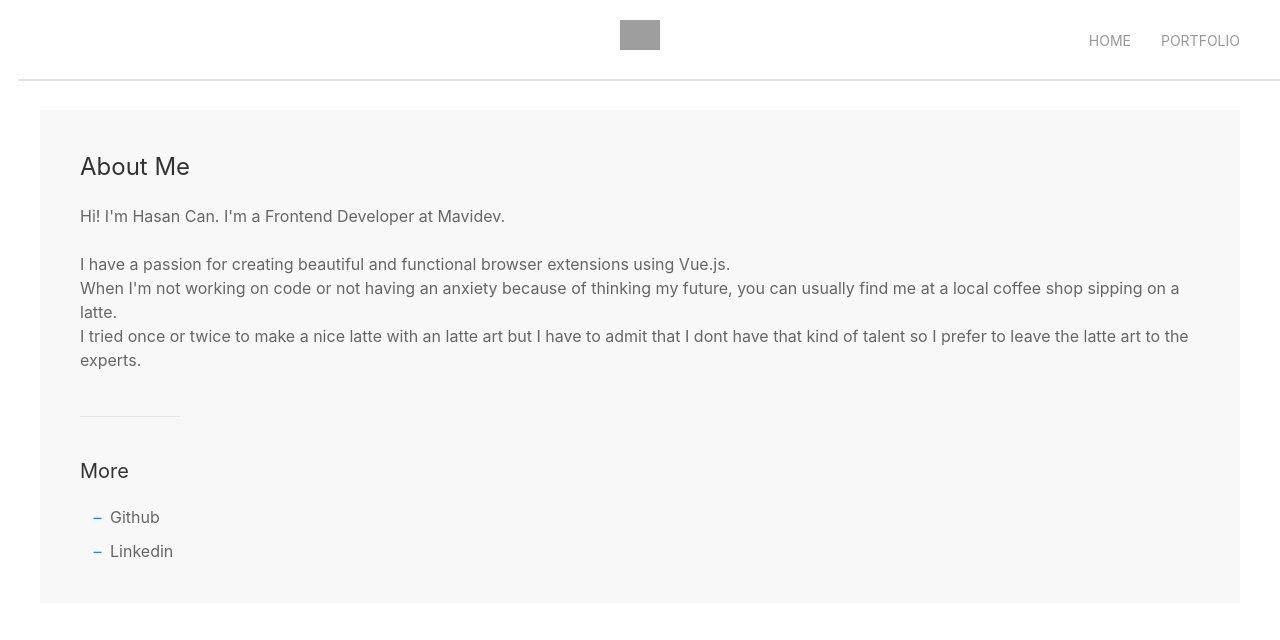
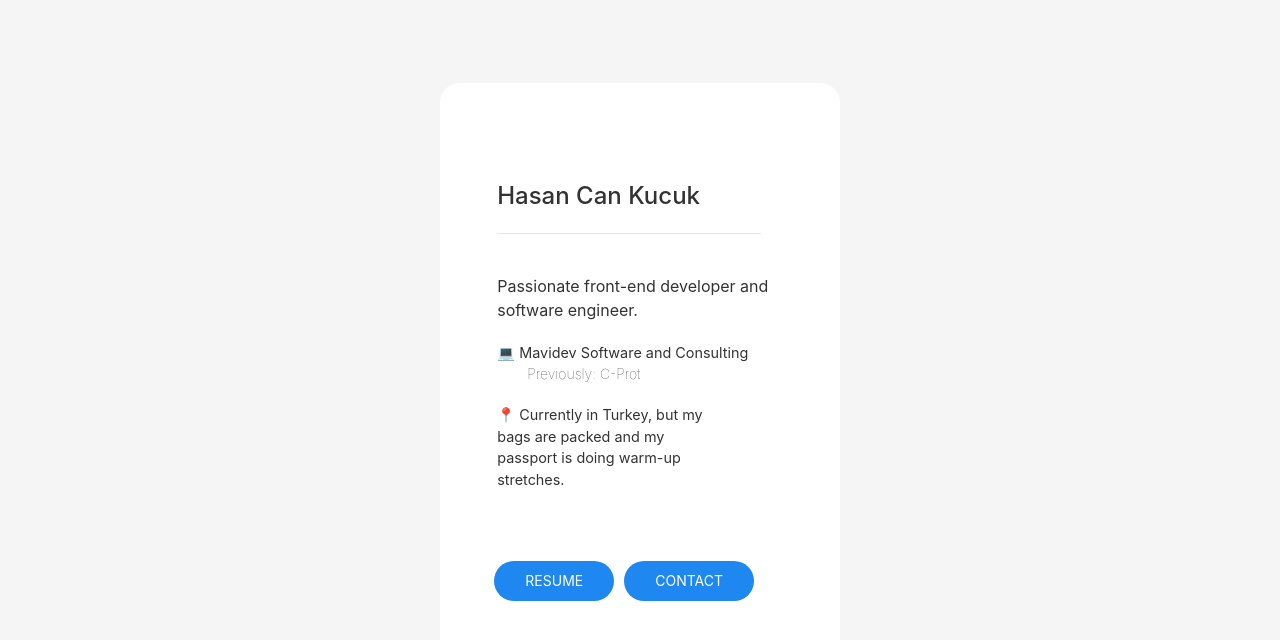
Before and after one commit to hasancankucuk/hasancandev, a Next.js app: page / in a window 1280 px wide. Shown: the top 640 px of the page. Built offline with nearby package versions, Linux system fonts and the light colour scheme; grey boxes are pictures that could not be loaded.

Commit message:
ui changes

```diff
--- a/src/pages/_app.js
+++ b/src/pages/_app.js
@@ -2,18 +2,11 @@ import '../styles/global.css'
 import 'uikit/dist/css/uikit.min.css';
 import 'uikit/dist/js/uikit.min.js';
 import 'uikit/dist/js/uikit-icons.min.js';
-import Head from 'next/head'
-import Header from "../components/header"
+import { useState, useEffect } from 'react';
 
 function MyApp({ Component, pageProps }) {
   return (
     <>
-     <Head>
-        <title>Hasan Can Küçük</title>
-        <link rel="icon" href="/favicon.svg" />
-      </Head>
-
-      <Header></Header>
       <Component {...pageProps} />
     </>
   )
--- a/src/pages/index.js
+++ b/src/pages/index.js
@@ -1,34 +1,45 @@
+import { useEffect } from "react";
+
 export default function Home() {
+    const openResume = () => {
+        window.open('https://read.cv/hasancankucuk', '_blank');
+    };
+
+    const openContact = () => {
+        window.location.href = 'mailto:hasancankucuk@yandex.com';
+    };
+
     return (
-        <div className="uk-container uk-position-relative">
-            <div className="uk-grid-match">
-                <div>
-                    <div className="uk-section uk-section-muted uk-padding">
-                        <div className="uk-container">
-                            <h3>About Me</h3>
-                            <div className="uk-grid-match uk-child-width-1-1@m ">
-                                <p>
-                                    Hi! I'm Hasan Can. I'm a Frontend Developer at Mavidev.<br /><br />
-                                    I have a passion for creating beautiful and functional browser extensions using Vue.js.
-                                    <br />
-                                    When I'm not working on code or not having an anxiety because of thinking my future, you can usually find me at a
-                                    local coffee shop sipping on a latte.
-                                    <br />
-                                    I tried once or twice to make a nice latte with an latte art but I have to admit that I dont have that kind of
-                                    talent so I prefer to leave the latte art to the experts.
-                                    <br /><br />
-                                </p>
-                            </div>
-                            <hr className="uk-divider-small"></hr>
-                            <h4>More</h4>
-                            <ul className="uk-list uk-list-hyphen uk-list-primary">
-                                <li><a className="uk-link-text" href="https://github.com/hasancankucuk">Github</a></li>
-                                <li><a className="uk-link-text" href="https://www.linkedin.com/in/hasancankucuk/">Linkedin</a> </li>
-                            </ul>
+        <div className="uk-height-viewport uk-flex uk-flex-center uk-flex-middle">
+            <div className="container radius">
+                <div className="uk-card uk-card-default uk-card-body radius theme" style={{ left: '5%' }}>
+                    <div className="uk-card-header">
+                        <h3 className="uk-card-title bold-font theme">Hasan Can Kucuk</h3>
+                    </div>
+                    <div className="uk-card-body">
+                        <p className="marginLeft" style={{ width: '40vh' }}>Passionate front-end developer and software engineer.</p>
+                        <div className="info">
+                            <p className="marginLeft uk-margin-remove-bottom company" >💻 Mavidev Software and Consulting</p>
+                            <p className="marginLeft uk-margin-remove-top previous">Previously: C-Prot</p>
+                            <p className="marginLeft uk-margin-small-top location">📍 Currently in Turkey, but my bags are packed and my passport is doing warm-up stretches.</p>
+                        </div>
+                        <div className="uk-margin-large-top uk-flex uk-flex-center button-container">
+                            <button
+                                className="uk-button uk-button-primary radius bold resume-button"
+                                onClick={() => window.open('https://read.cv/hasancankucuk', '_blank')}
+                            >
+                                Resume
+                            </button>
+                            <button
+                                className="uk-button uk-button-primary radius bold contact-button "
+                                onClick={() => window.location.href = 'mailto:hasancankucuk@yandex.com'}
+                            >
+                                Contact
+                            </button>
                         </div>
                     </div>
                 </div>
             </div>
         </div>
-    )
+    );
 }
--- a/src/styles/global.css
+++ b/src/styles/global.css
@@ -0,0 +1,107 @@
+:root {
+    --background-color-light: #f5f5f5;
+    --text-color-light: #333333;
+    --background-color-dark: #111111;
+    --text-color-dark: #ffffff;
+    --card-color-dark: #222;
+    --card-color-light: #ffffff;
+
+    --background-color: var(--background-color-light);
+    --text-color: var(--text-color-light);
+    --card-color: var(--card-color-light);
+}
+
+@media (prefers-color-scheme: dark) {
+    :root {
+        --background-color: var(--background-color-dark);
+        --text-color: var(--text-color-dark);
+        --card-color: var(--card-color-dark);
+    }
+}
+
+body {
+    background-color: var(--background-color);
+    color: var(--text-color);
+}
+
+.bold-font {
+    font-weight: 500;
+}
+
+.radius {
+    border-radius: 20px !important;
+}
+
+.uk-card-default {
+    background-color: var(--card-color) !important;
+    color: var(--text-color) !important;
+}
+
+.marginLeft {
+    margin-left: -5vh;
+}
+
+.container {
+    background-color: var(--card-color) !important;
+    box-sizing: border-box;
+    max-height: 600px;
+    max-width: 400px;
+    padding: 56px 56px 56px 0;
+    position: absolute;
+    top: 383px;
+    transform: matrix(1, 0, 0, 1, -200, -300);
+    margin: 0;
+    left: 50%;
+}
+
+.uk-card-default {
+    box-shadow: none !important;
+}
+
+.uk-card-header {
+    padding: 0 0 20px 0px !important;
+}
+
+.theme {
+    background-color: var(--card-color);
+    color: var(--text-color) !important;
+}
+
+.info {
+    border-left: 15px;
+}
+
+.company {
+    font-size: 14.4px !important;
+    font-weight: light !important;
+    white-space: nowrap;
+}
+
+.location {
+    font-size: 14.4px !important;
+    font-weight: light !important;
+}
+
+.previous {
+    padding-left: 30px;
+    font-weight: lighter;
+    font-size: 14px;
+}
+
+.button-container {
+    margin-bottom: -10vh !important;
+    display: flex;
+    justify-content: center;
+}
+
+.resume-button,
+.contact-button {
+    margin-right: 10px !important;
+    background-color: var(--button-color);
+    color: var(--button-text-color);
+    border: none;
+    border-radius: 5px;
+    padding: 10px;
+    font-weight: bold;
+    cursor: pointer;
+}
```
